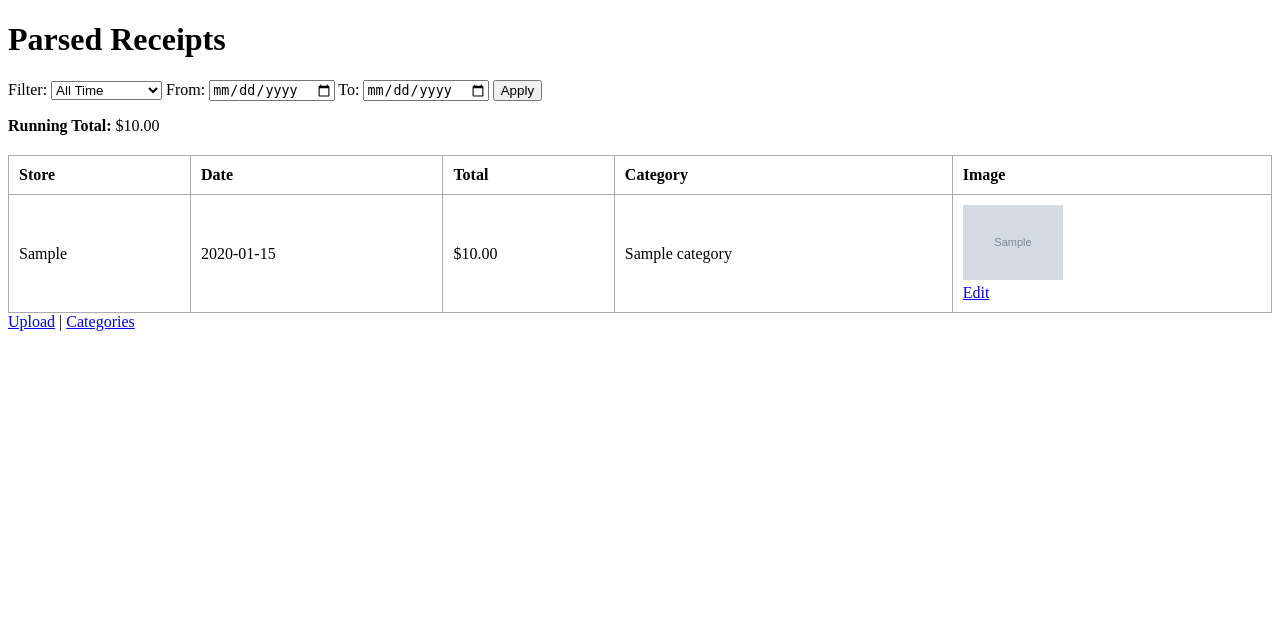
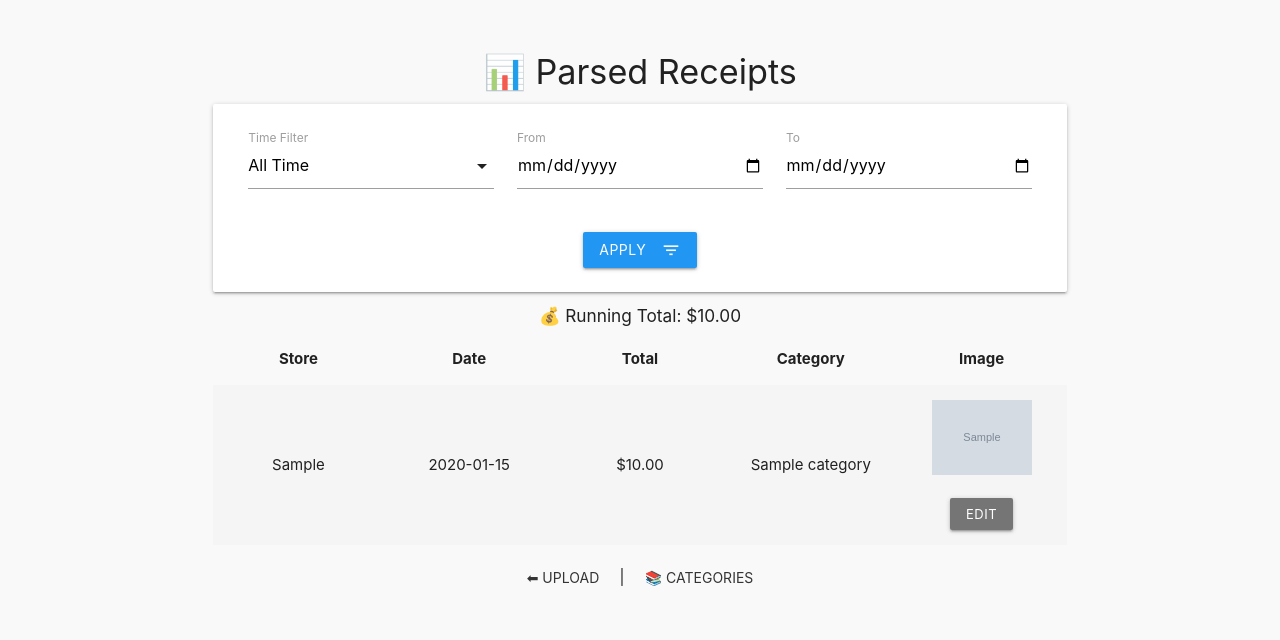
Before and after one commit to trasbd/ReceiptParserApp, a Flask app: page /admin in a window 1280 px wide. Shown: the top 640 px of the page. Run offline with Flask 3, Linux system fonts and the light colour scheme; tables that the repository leaves empty hold one stand-in row (values such as "Sample post"); grey boxes marked "Sample" are stand-in pictures.

Commit message:
Design of admin.html

```diff
--- a/templates/admin.html
+++ b/templates/admin.html
@@ -1,35 +1,99 @@
 <!DOCTYPE html>
 <html>
+
 <head>
+    <meta charset="UTF-8">
     <title>Admin View</title>
+    <meta name="viewport" content="width=device-width, initial-scale=1.0">
+
+    <!-- Materialize CSS & Icons -->
+    <link href="https://fonts.googleapis.com/icon?family=Material+Icons" rel="stylesheet">
+    <link href="https://cdnjs.cloudflare.com/ajax/libs/materialize/1.0.0/css/materialize.min.css" rel="stylesheet">
+    <script src="https://cdnjs.cloudflare.com/ajax/libs/materialize/1.0.0/js/materialize.min.js" defer></script>
+
     <style>
-        table { width: 100%; border-collapse: collapse; margin-top: 20px; }
-        th, td { padding: 10px; border: 1px solid #aaa; text-align: left; }
+        body {
+            padding: 2rem;
+            background-color: #f9f9f9;
+        }
+
+        table {
+            table-layout: fixed;
+            width: 100%;
+            word-wrap: break-word;
+        }
+
+        th,
+        td {
+            white-space: normal;
+            word-break: break-word;
+        }
+
+        td img {
+            max-width: 100%;
+            height: auto;
+            display: block;
+            margin: 0 auto;
+        }
+
+        @media screen and (max-width: 600px) {
+            td img {
+                display: none;
+            }
+        }
     </style>
 </head>
+
 <body>
-<h1>Parsed Receipts</h1>
 
-<form method="GET">
-    <label for="filter">Filter:</label>
+    <div class="container">
+        <h4 class="center-align">📊 Parsed Receipts</h4>
+
+        <form method="GET" class="filters card-panel">
+            <div class="row">
+                <div class="input-field col s12 m4">
                     <select name="filter" id="filter">
-        <option value="all" {% if filter == 'all' %}selected{% endif %}>All Time</option>
-        <option value="day" {% if filter == 'day' %}selected{% endif %}>Today</option>
-        <option value="week" {% if filter == 'week' %}selected{% endif %}>This Week</option>
-        <option value="month" {% if filter == 'month' %}selected{% endif %}>This Month</option>
-        <option value="range" {% if filter == 'range' %}selected{% endif %}>Custom Range</option>
+                        <option value="all" {% if filter=='all' %}selected{% endif %}>All Time</option>
+                        <option value="day" {% if filter=='day' %}selected{% endif %}>Today</option>
+                        <option value="week" {% if filter=='week' %}selected{% endif %}>This Week</option>
+                        <option value="month" {% if filter=='month' %}selected{% endif %}>This Month</option>
+                        <option value="range" {% if filter=='range' %}selected{% endif %}>Custom Range</option>
                     </select>
-    <label>From: <input type="date" name="start_date" value="{{ start_date }}"></label>
-    <label>To: <input type="date" name="end_date" value="{{ end_date }}"></label>
-    <button type="submit">Apply</button>
+                    <label for="filter">Time Filter</label>
+                </div>
+
+                <div class="input-field col s6 m4">
+                    <input type="date" name="start_date" id="start_date" value="{{ start_date }}">
+                    <label for="start_date">From</label>
+                </div>
+
+                <div class="input-field col s6 m4">
+                    <input type="date" name="end_date" id="end_date" value="{{ end_date }}">
+                    <label for="end_date">To</label>
+                </div>
+            </div>
+
+            <div class="center-align">
+                <button class="btn waves-effect blue" type="submit">
+                    Apply <i class="material-icons right">filter_list</i>
+                </button>
+            </div>
         </form>
 
-<p><strong>Running Total:</strong> ${{ total }}</p>
+        <div class="total-display">
+            <h6 class="center-align">💰 Running Total: ${{ total }}</h6>
+        </div>
 
-<table>
-<thead><tr>
-{% for header in headers %}<th>{{ header }}</th>{% endfor %}
-</tr></thead><tbody>
+        <table class="striped highlight centered" style="width: 100%;">
+
+            <thead>
+                <tr>
+                    {% for header in headers %}
+                    <th>{{ header }}</th>
+                    {% endfor %}
+                </tr>
+            </thead>
+            <tbody>
                 {% for receipt in receipts %}
                 <tr>
                     <td>{{ receipt.store }}</td>
@@ -38,13 +102,32 @@
                     <td>{{ receipt.category.name if receipt.category else "Uncategorized" }}</td>
                     <td>
                         {% if receipt.image_filename %}
-<img src="{{ url_for('static', filename='uploads/' ~ receipt.image_filename) }}" width="100"><br>
-{% else %}No Image<br>{% endif %}
-<a href="{{ url_for('edit_receipt', receipt_id=receipt.id) }}">Edit</a>
+                        <img src="{{ url_for('static', filename='uploads/' ~ receipt.image_filename) }}"
+                            width="100"><br>
+                        {% else %}
+                        No Image<br>
+                        {% endif %}
+                        <a href="{{ url_for('edit_receipt', receipt_id=receipt.id) }}"
+                            class="btn-small grey darken-1">Edit</a>
                     </td>
                 </tr>
                 {% endfor %}
-</tbody></table>
-<a href="/">Upload</a> | <a href="/categories">Categories</a>
+            </tbody>
+        </table>
+
+        <div class="section center-align">
+            <a href="/" class="btn-flat">⬅ Upload</a> |
+            <a href="/categories" class="btn-flat">📚 Categories</a>
+        </div>
+    </div>
+
+    <script>
+        document.addEventListener('DOMContentLoaded', function () {
+            const elems = document.querySelectorAll('select');
+            M.FormSelect.init(elems);
+        });
+    </script>
+
 </body>
+
 </html>
```
Lines whose indentation alone changed are shown as unchanged.
